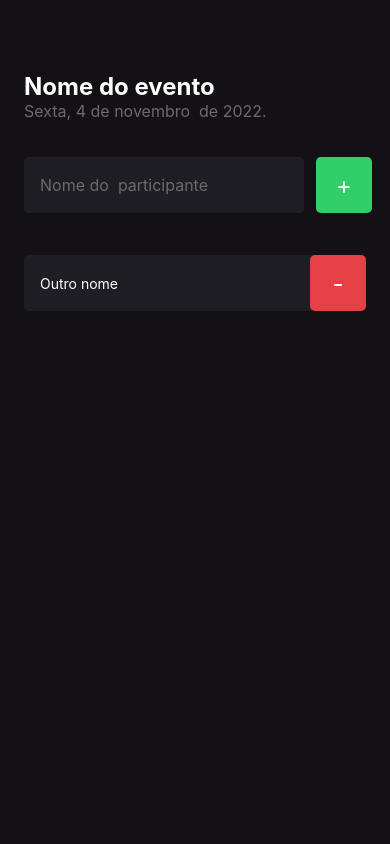
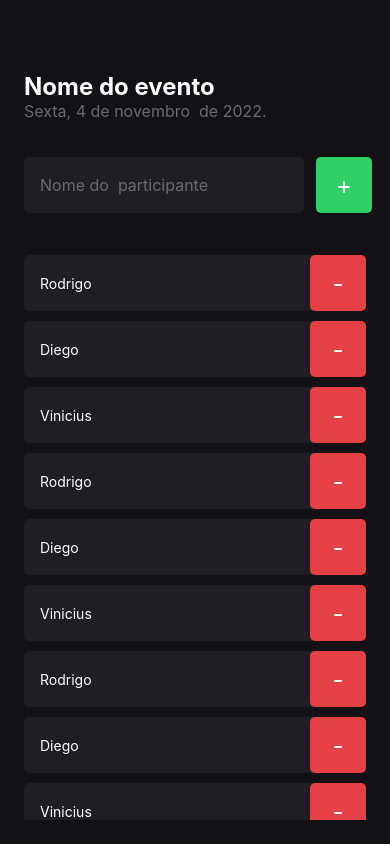
Before and after one commit to charlenefialho/ignite-ImHere, a React Native app: screen / in a window 390 px wide. Built offline with nearby package versions, Linux system fonts and the light colour scheme.

Commit message:
feat: added scrollView

```diff
--- a/src/screens/Home/index.tsx
+++ b/src/screens/Home/index.tsx
@@ -1,9 +1,9 @@
-import { Text, TextInput, TouchableOpacity, View } from 'react-native';
+import { Text, TextInput, TouchableOpacity, View, ScrollView } from 'react-native';
 import { Participant } from '../../components/Participant';
 import { styles } from './styles';
 
 export default function Home() {
-  const participants = ['Rodrigo', 'Diego','Vinicius']
+  const participants = ['Rodrigo', 'Diego','Vinicius','Rodrigo', 'Diego','Vinicius','Rodrigo', 'Diego','Vinicius']
   function handleParticipantAdd(){
     console.log("Voce clicou no botão de adicionar")
   }
@@ -31,9 +31,16 @@ export default function Home() {
           </Text>
         </TouchableOpacity>
       </View>
-
-
-      <Participant name='Outro nome' onRemove={() => handleParticipantRemove("Outro nome")}/>
+      <ScrollView showsVerticalScrollIndicator={false}>
+        {
+          participants.map( (part, i) =>(
+            <Participant
+            key={i}
+            name={part}
+            onRemove={() => handleParticipantRemove("Charlene")} />
+          ))
+        }
+      </ScrollView>
     </View>
   );
 }
```
